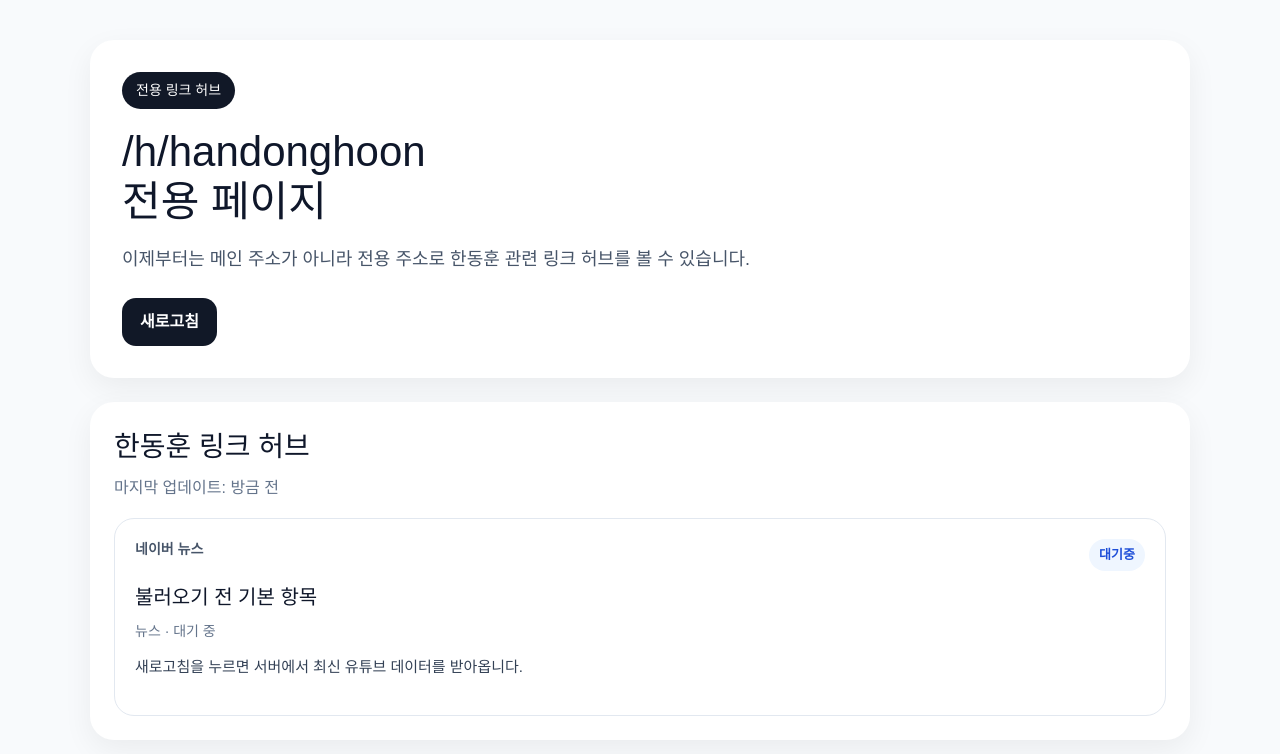
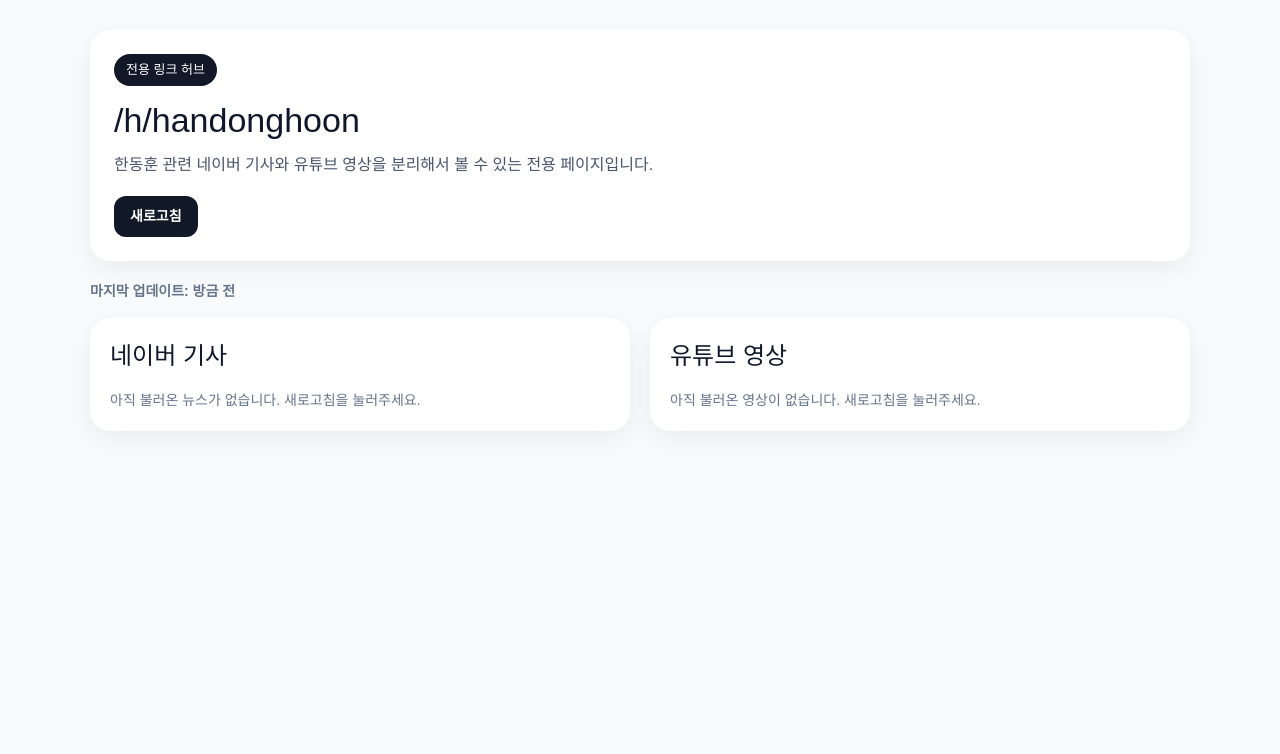
Before and after one commit to krbee8/nextjs-boilerplate, a Next.js app: page /h/handonghoon in a window 1280 px wide. Shown: the top 754 px of the page. Built offline with nearby package versions, Linux system fonts and the light colour scheme.

Commit message:
Update page.tsx

```diff
--- a/app/h/handonghoon/page.tsx
+++ b/app/h/handonghoon/page.tsx
@@ -3,29 +3,22 @@
 import { useState } from "react";
 
 type Item = {
-  id: number;
+  id: string;
   type: string;
   source: string;
   title: string;
   time: string;
   summary: string;
   mood: string;
+  url: string;
 };
 
 export default function HandonghoonPage() {
   const [isRefreshing, setIsRefreshing] = useState(false);
   const [lastUpdated, setLastUpdated] = useState("방금 전");
-  const [items, setItems] = useState<Item[]>([
-    {
-      id: 1,
-      type: "뉴스",
-      source: "네이버 뉴스",
-      title: "불러오기 전 기본 항목",
-      time: "대기 중",
-      summary: "새로고침을 누르면 서버에서 최신 유튜브 데이터를 받아옵니다.",
-      mood: "대기중",
-    },
-  ]);
+
+  const [youtubeItems, setYoutubeItems] = useState<Item[]>([]);
+  const [newsItems, setNewsItems] = useState<Item[]>([]);
 
   const handleRefresh = async () => {
     try {
@@ -35,7 +28,8 @@
       const data = await response.json();
 
       if (data.success) {
-        setItems(data.items);
+        setYoutubeItems(data.youtubeItems || []);
+        setNewsItems(data.newsItems || []);
         setLastUpdated(data.lastUpdated);
       }
     } catch (error) {
@@ -46,12 +40,95 @@
     }
   };
 
+  const renderCard = (item: Item) => (
+    <a
+      key={item.id}
+      href={item.url}
+      target="_blank"
+      rel="noopener noreferrer"
+      style={{
+        display: "block",
+        textDecoration: "none",
+        color: "inherit",
+        border: "1px solid #e2e8f0",
+        borderRadius: 16,
+        padding: 16,
+        background: "#fff",
+      }}
+    >
+      <div
+        style={{
+          display: "flex",
+          justifyContent: "space-between",
+          gap: 8,
+          marginBottom: 10,
+          flexWrap: "wrap",
+        }}
+      >
+        <span
+          style={{
+            fontSize: 13,
+            color: "#475569",
+            fontWeight: 700,
+          }}
+        >
+          {item.source}
+        </span>
+
+        <span
+          style={{
+            fontSize: 12,
+            padding: "4px 8px",
+            borderRadius: 999,
+            background: "#eff6ff",
+            color: "#1d4ed8",
+            fontWeight: 700,
+          }}
+        >
+          {item.mood}
+        </span>
+      </div>
+
+      <h3
+        style={{
+          margin: "0 0 8px 0",
+          fontSize: 18,
+          lineHeight: 1.4,
+          color: "#0f172a",
+        }}
+      >
+        {item.title}
+      </h3>
+
+      <div
+        style={{
+          fontSize: 13,
+          color: "#64748b",
+          marginBottom: 10,
+        }}
+      >
+        {item.type} · {item.time}
+      </div>
+
+      <p
+        style={{
+          fontSize: 14,
+          lineHeight: 1.6,
+          color: "#334155",
+          margin: 0,
+        }}
+      >
+        {item.summary}
+      </p>
+    </a>
+  );
+
   return (
     <main
       style={{
         minHeight: "100vh",
         background: "#f8fafc",
-        padding: "40px 20px",
+        padding: "30px 16px",
         fontFamily: "Arial, sans-serif",
       }}
     >
@@ -59,21 +136,21 @@
         <div
           style={{
             background: "#ffffff",
-            borderRadius: 24,
-            padding: 32,
-            boxShadow: "0 10px 30px rgba(0,0,0,0.06)",
-            marginBottom: 24,
+            borderRadius: 20,
+            padding: 24,
+            boxShadow: "0 8px 24px rgba(0,0,0,0.06)",
+            marginBottom: 20,
           }}
         >
           <div
             style={{
               display: "inline-block",
-              padding: "8px 14px",
+              padding: "6px 12px",
               borderRadius: 999,
               background: "#111827",
               color: "#ffffff",
-              fontSize: 14,
-              marginBottom: 18,
+              fontSize: 13,
+              marginBottom: 14,
             }}
           >
             전용 링크 허브
@@ -81,147 +158,119 @@
 
           <h1
             style={{
-              fontSize: 42,
+              fontSize: 34,
               lineHeight: 1.2,
-              margin: "0 0 16px 0",
+              margin: "0 0 12px 0",
               color: "#0f172a",
             }}
           >
             /h/handonghoon
-            <br />
-            전용 페이지
           </h1>
 
           <p
             style={{
-              fontSize: 18,
+              fontSize: 16,
               color: "#475569",
-              lineHeight: 1.7,
-              marginBottom: 24,
+              lineHeight: 1.6,
+              marginBottom: 18,
             }}
           >
-            이제부터는 메인 주소가 아니라 전용 주소로 한동훈 관련 링크 허브를 볼 수 있습니다.
+            한동훈 관련 네이버 기사와 유튜브 영상을 분리해서 볼 수 있는 전용 페이지입니다.
           </p>
 
-          <div style={{ display: "flex", gap: 12, flexWrap: "wrap" }}>
-            <button
-              onClick={handleRefresh}
-              disabled={isRefreshing}
-              style={{
-                border: "none",
-                background: isRefreshing ? "#475569" : "#111827",
-                color: "#fff",
-                padding: "12px 18px",
-                borderRadius: 14,
-                cursor: isRefreshing ? "default" : "pointer",
-                fontWeight: 700,
-              }}
-            >
-              {isRefreshing ? "업데이트 중..." : "새로고침"}
-            </button>
-          </div>
+          <button
+            onClick={handleRefresh}
+            disabled={isRefreshing}
+            style={{
+              border: "none",
+              background: isRefreshing ? "#475569" : "#111827",
+              color: "#fff",
+              padding: "10px 16px",
+              borderRadius: 12,
+              cursor: isRefreshing ? "default" : "pointer",
+              fontWeight: 700,
+              fontSize: 14,
+            }}
+          >
+            {isRefreshing ? "업데이트 중..." : "새로고침"}
+          </button>
         </div>
 
         <div
           style={{
-            background: "#ffffff",
-            borderRadius: 24,
-            padding: 24,
-            boxShadow: "0 10px 30px rgba(0,0,0,0.06)",
+            marginBottom: 16,
+            color: "#64748b",
+            fontSize: 14,
+            fontWeight: 600,
           }}
         >
-          <div style={{ marginBottom: 18 }}>
-            <h2 style={{ fontSize: 28, margin: "0 0 8px 0", color: "#0f172a" }}>
-              한동훈 링크 허브
-            </h2>
-            <p style={{ color: "#64748b", margin: 0 }}>
-              마지막 업데이트: {lastUpdated}
-            </p>
-          </div>
+          마지막 업데이트: {lastUpdated}
+        </div>
 
-          <div
+        <div
+          style={{
+            display: "grid",
+            gridTemplateColumns: "1fr 1fr",
+            gap: 20,
+          }}
+        >
+          <section
             style={{
-              display: "grid",
-              gridTemplateColumns: "repeat(auto-fit, minmax(280px, 1fr))",
-              gap: 16,
+              background: "#ffffff",
+              borderRadius: 20,
+              padding: 20,
+              boxShadow: "0 8px 24px rgba(0,0,0,0.06)",
             }}
           >
-            {items.map((item) => (
-              <div
-                key={item.id}
-                style={{
-                  border: "1px solid #e2e8f0",
-                  borderRadius: 20,
-                  padding: 20,
-                  background: "#fff",
-                }}
-              >
-                <div
-                  style={{
-                    display: "flex",
-                    justifyContent: "space-between",
-                    gap: 10,
-                    marginBottom: 12,
-                    flexWrap: "wrap",
-                  }}
-                >
-                  <span
-                    style={{
-                      fontSize: 14,
-                      color: "#475569",
-                      fontWeight: 700,
-                    }}
-                  >
-                    {item.source}
-                  </span>
-                  <span
-                    style={{
-                      fontSize: 13,
-                      padding: "6px 10px",
-                      borderRadius: 999,
-                      background: "#eff6ff",
-                      color: "#1d4ed8",
-                      fontWeight: 700,
-                    }}
-                  >
-                    {item.mood}
-                  </span>
+            <h2
+              style={{
+                margin: "0 0 16px 0",
+                fontSize: 24,
+                color: "#0f172a",
+              }}
+            >
+              네이버 기사
+            </h2>
+
+            <div style={{ display: "grid", gap: 12 }}>
+              {newsItems.length > 0 ? (
+                newsItems.map(renderCard)
+              ) : (
+                <div style={{ color: "#64748b", fontSize: 14 }}>
+                  아직 불러온 뉴스가 없습니다. 새로고침을 눌러주세요.
                 </div>
+              )}
+            </div>
+          </section>
 
-                <h3
-                  style={{
-                    margin: "0 0 10px 0",
-                    fontSize: 20,
-                    lineHeight: 1.4,
-                    color: "#0f172a",
-                  }}
-                >
-                  {item.title}
-                </h3>
+          <section
+            style={{
+              background: "#ffffff",
+              borderRadius: 20,
+              padding: 20,
+              boxShadow: "0 8px 24px rgba(0,0,0,0.06)",
+            }}
+          >
+            <h2
+              style={{
+                margin: "0 0 16px 0",
+                fontSize: 24,
+                color: "#0f172a",
+              }}
+            >
+              유튜브 영상
+            </h2>
 
-                <div
-                  style={{
-                    fontSize: 14,
-                    color: "#64748b",
-                    marginBottom: 12,
-                  }}
-                >
-                  {item.type} · {item.time}
+            <div style={{ display: "grid", gap: 12 }}>
+              {youtubeItems.length > 0 ? (
+                youtubeItems.map(renderCard)
+              ) : (
+                <div style={{ color: "#64748b", fontSize: 14 }}>
+                  아직 불러온 영상이 없습니다. 새로고침을 눌러주세요.
                 </div>
-
-                <p
-                  style={{
-                    fontSize: 15,
-                    lineHeight: 1.7,
-                    color: "#334155",
-                    marginBottom: 16,
-                  }}
-                >
-                  {item.summary}
-                </p>
-              </div>
-            ))}
-          </div>
+              )}
+            </div>
+          </section>
         </div>
       </div>
     </main>
```
